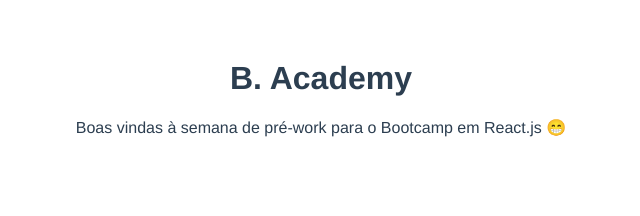
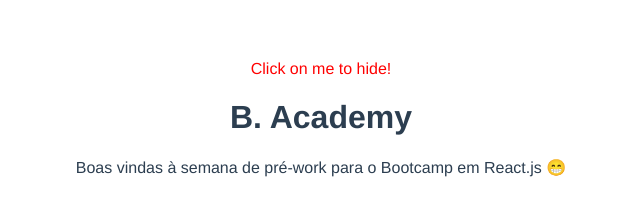
Before and after one commit to RicarGit/PRE-WORK--Challenges, a website built with Vite: page dia1/index.html in a window 1280 px wide. Shown: the whole page, without its empty margins (319-959 px from the left). Built offline with nearby package versions, Linux system fonts and the light colour scheme.

Commit message:
exercise 4

```diff
--- a/dia1/index.html
+++ b/dia1/index.html
@@ -9,6 +9,7 @@
 </head>
 
 <body>
+  <a data-js="link" href="#">Click on me to hide!</a>
   <div data-js="app" class="app"></div>
   <script type="module" src="./src/main.js"></script>
 </body>
--- a/dia1/src/main.js
+++ b/dia1/src/main.js
@@ -1,6 +1,14 @@
 import './style.css'
 
-document.querySelector('[data-js="app"]').innerHTML = `
+const link = document.querySelector('[data-js="link"]')
+const app = document.querySelector('[data-js="app"]')
+app.innerHTML = `
   <h1>B. Academy</h1>
-  <p>Boas vindas à semana de pré-work para o Bootcamp em React.js 😁</p>
-`
+  <p>Boas vindas à semana de pré-work para o Bootcamp em React.js 😁</p>`
+
+link.addEventListener('click', () => {
+  app.classList.toggle('hidden')
+  const isHidden = app.classList.contains('hidden')
+
+  link.textContent = isHidden ? 'Click on me to show!' : 'Click on me to hide!'
+})
--- a/dia1/src/style.css
+++ b/dia1/src/style.css
@@ -6,3 +6,12 @@
   color: #2c3e50;
   margin-top: 60px;
 }
+
+[data-js="link"] {
+  color: red;
+  text-decoration: none;
+}
+
+.hidden {
+  display: none;
+}
```
